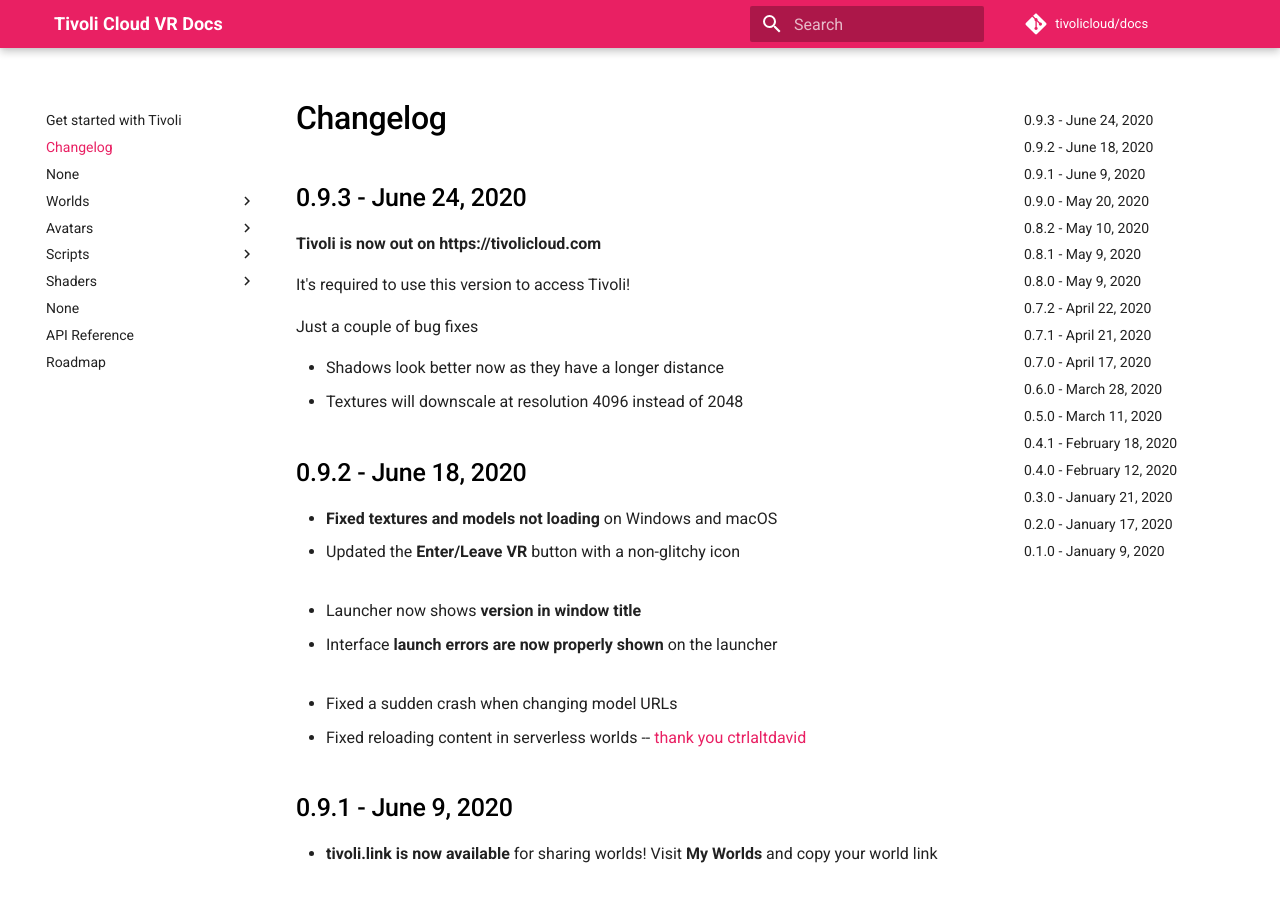
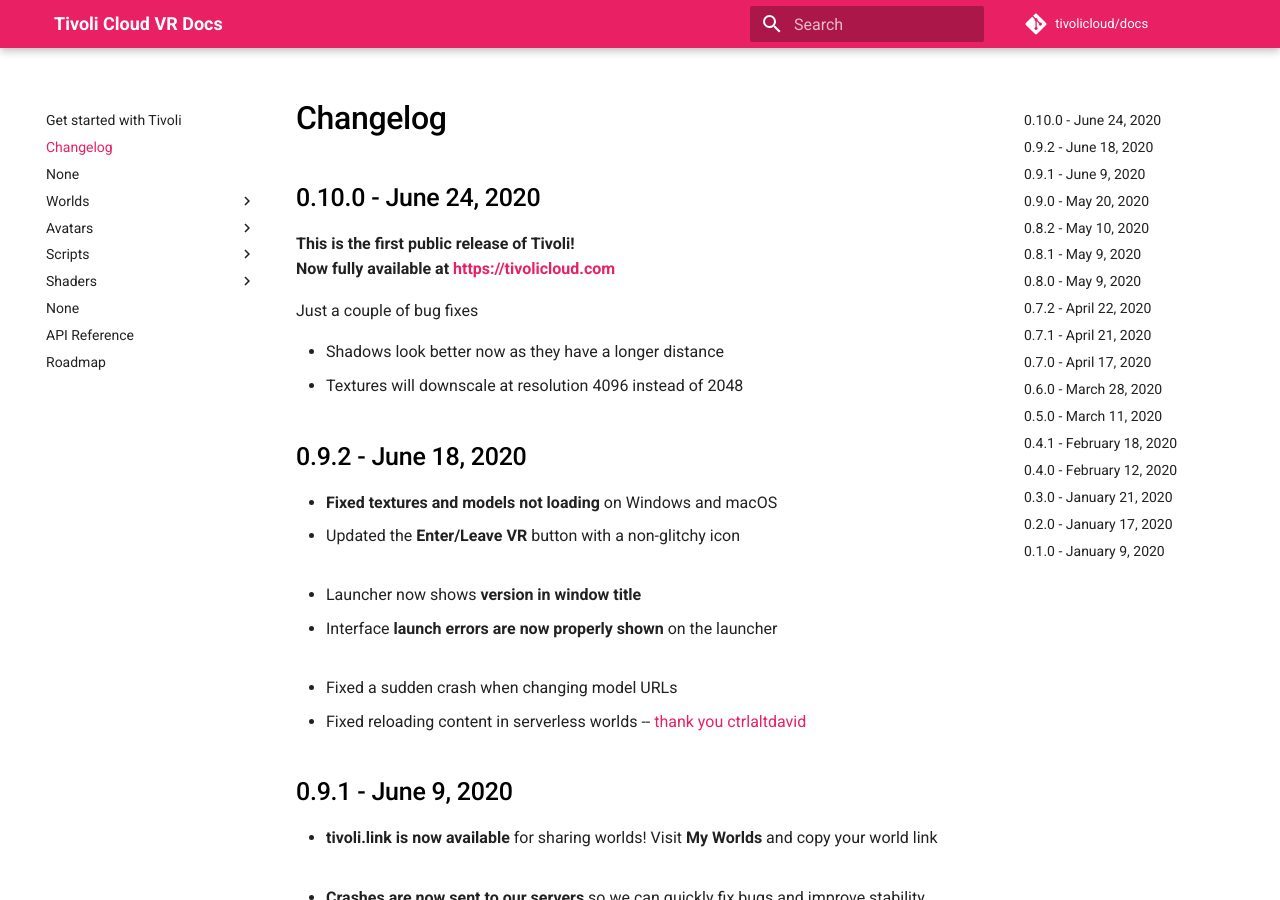
Before and after one commit to Nex-Pro/docs, an MkDocs documentation site: the page built from docs/changelog.md, in a window 1280 px wide and 900 px high. Built offline with MkDocs 1.6.1 and Material for MkDocs 9.7.7, drawn with Linux system fonts in a browser that asks for light colours.

Commit message:
Updated changelog with 0.10.0

```diff
--- a/docs/changelog.md
+++ b/docs/changelog.md
@@ -1,15 +1,15 @@
 # Changelog
 
-## 0.9.3 - June 24, 2020
+## 0.10.0 - June 24, 2020
 
-**Tivoli is now out on https://tivolicloud.com**
-
-It's required to use this version to access Tivoli!
+**This is the first public release of Tivoli!
+<br>
+Now fully available at [https://tivolicloud.com](https://tivolicloud.com)**
 
 Just a couple of bug fixes
 
-- Shadows look better now as they have a longer distance
-- Textures will downscale at resolution 4096 instead of 2048
+-   Shadows look better now as they have a longer distance
+-   Textures will downscale at resolution 4096 instead of 2048
 
 ## 0.9.2 - June 18, 2020
 
```
